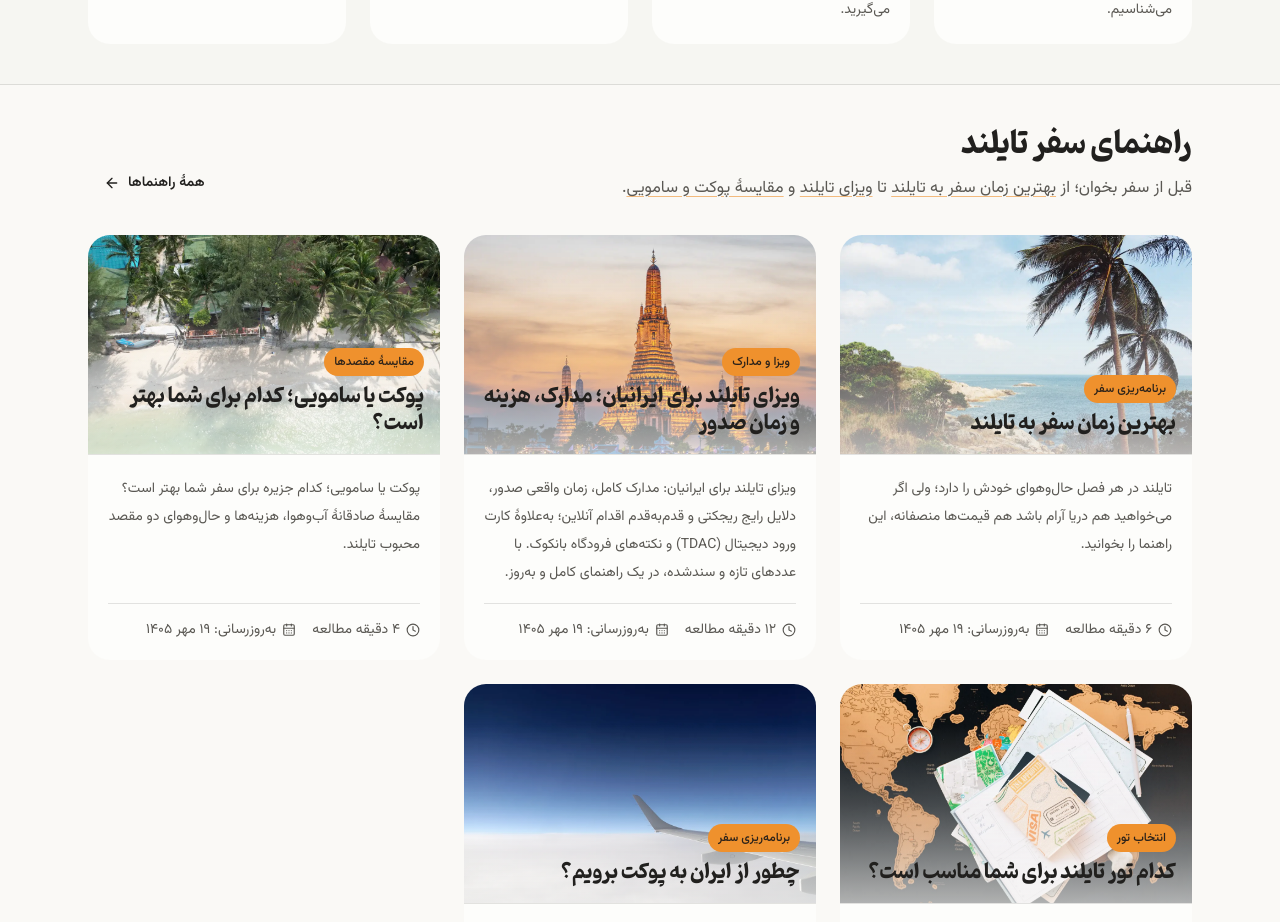
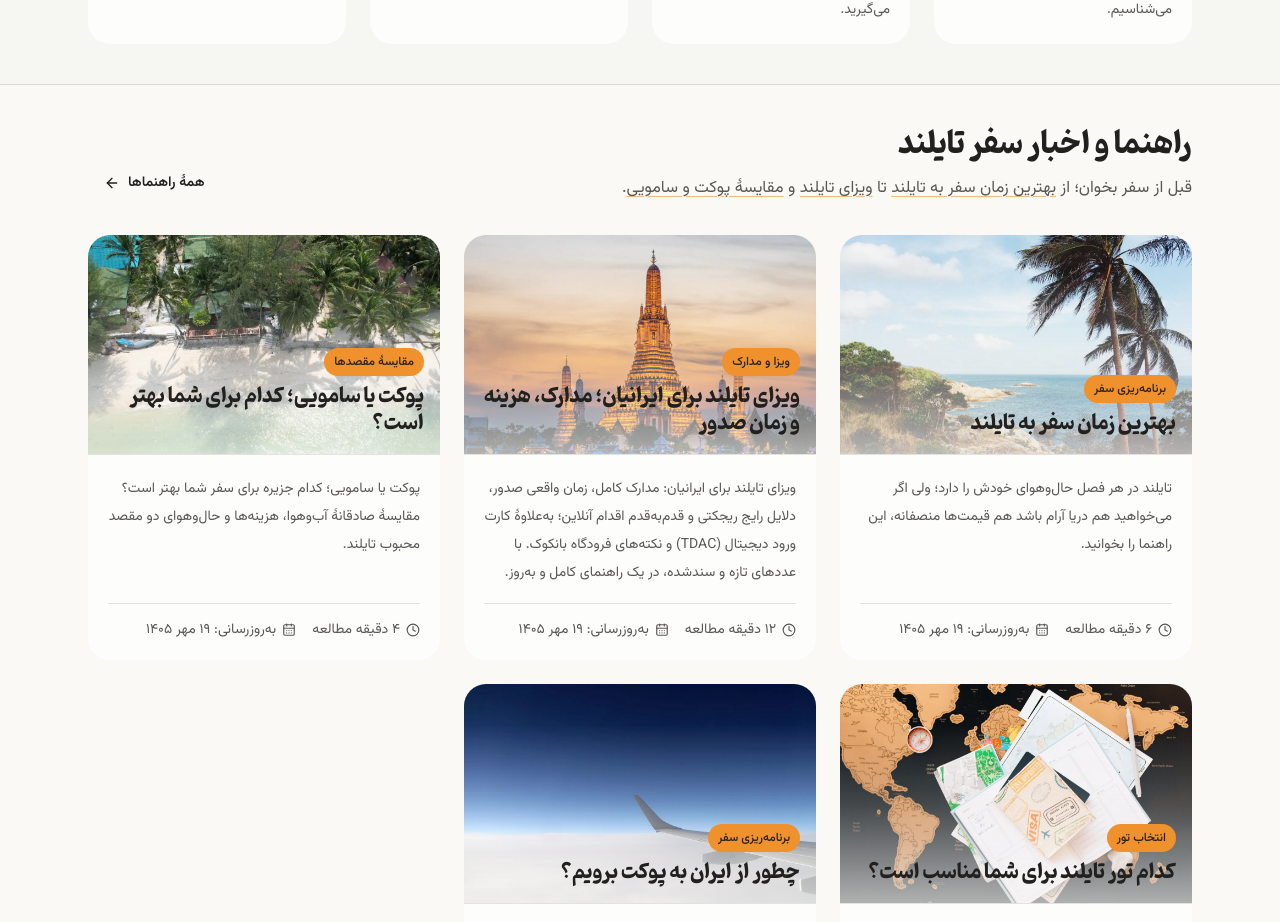
Before and after one commit to masoudroot/thailandgard, a Next.js app in the folder site/: page / in a window 1280 px wide. Shown: the part 1818-2740 px from the top of the page. Built offline with nearby package versions, Linux system fonts and the light colour scheme; no server answers; the database is empty.

Commit message:
نبض دیزاین: D-095 تیتر بخش خانه ← «راهنما و اخبار سفر تایلند»

```diff
--- a/site/app/page.tsx
+++ b/site/app/page.tsx
@@ -144,7 +144,8 @@ export default async function HomePage() {
       <section className="mx-auto max-w-6xl px-6 py-10">
         <div className="flex flex-wrap items-end justify-between gap-4">
           <div className="min-w-0 flex-1">
-            <h2 className="text-2xl sm:text-3xl">راهنمای سفر تایلند</h2>
+            {/* D-095: تیتر بخش با محتوای واقعی‌اش یکی شد (راهنما + اخبار سفر) */}
+            <h2 className="text-2xl sm:text-3xl">راهنما و اخبار سفر تایلند</h2>
             <p className="mt-2 text-muted-foreground">
               قبل از سفر بخوان؛ از{" "}
               <Link href="/guide/best-time-to-visit-thailand" className="underline decoration-brand/60 underline-offset-4">بهترین زمان سفر به تایلند</Link>{" "}
```
